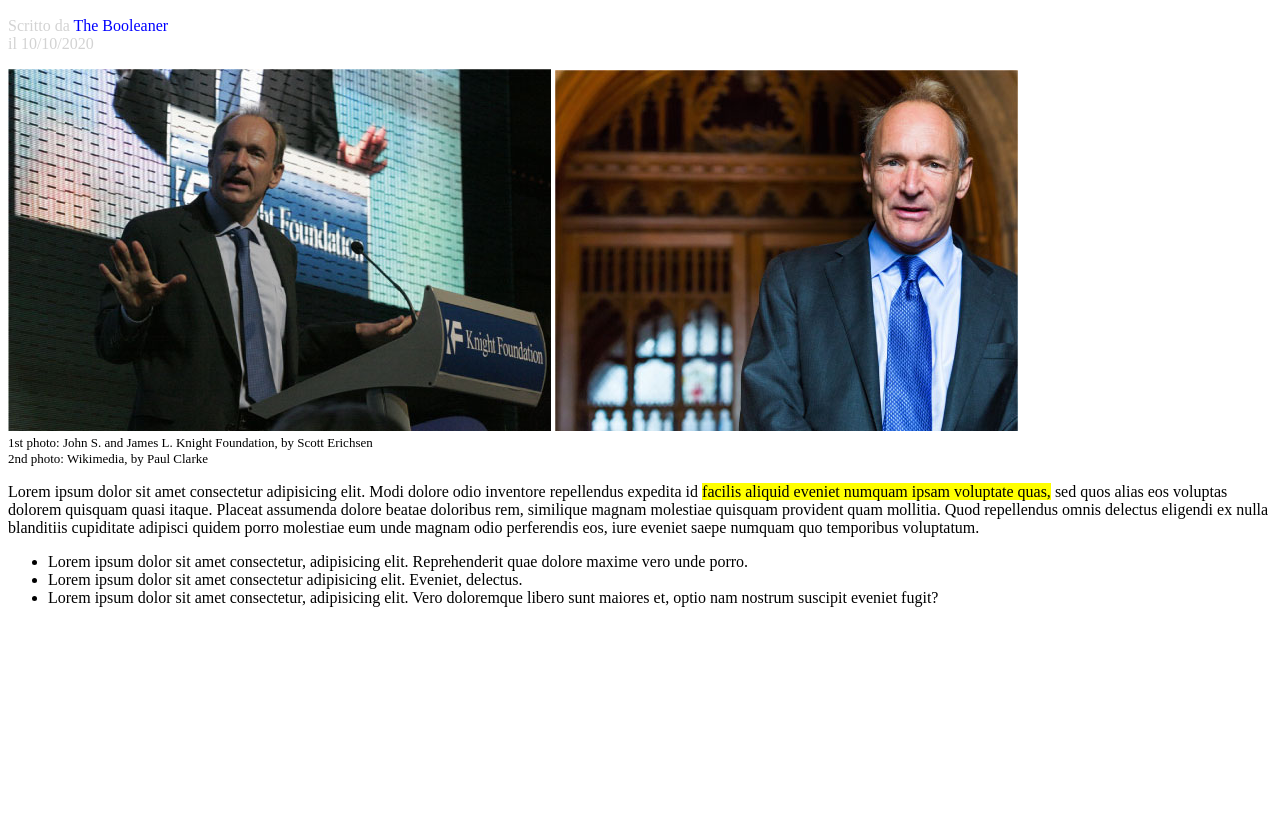
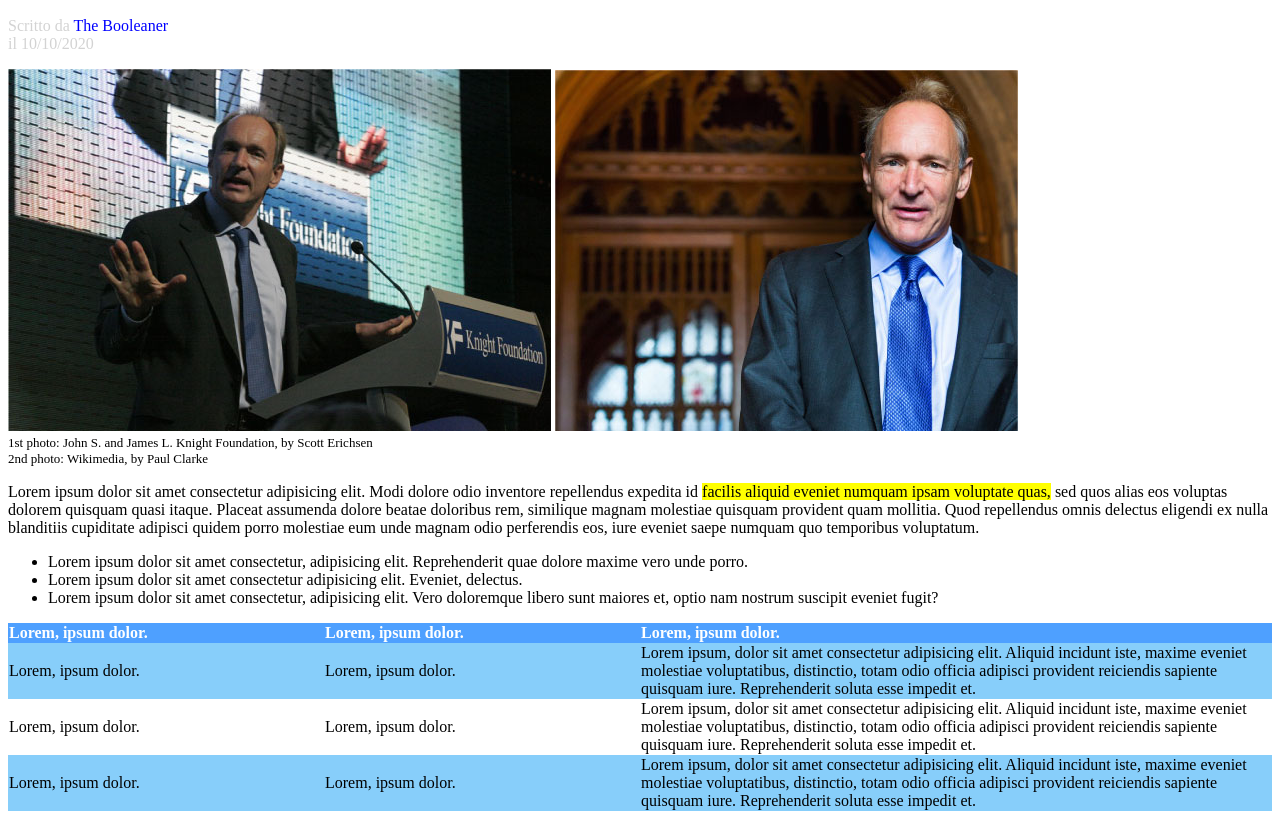
Before and after one commit to Lucaponz91/html-css-booleaner, a plain HTML site: page index.html in a window 1280 px wide. Shown: the part 110-929 px from the top of the page. Before the commit the page ends 800 px from the top, so only its background shows below. Drawn offline with Linux system fonts and the light colour scheme.

Commit message:
tabella finita

```diff
--- a/css/style.css
+++ b/css/style.css
@@ -25,3 +25,23 @@
 #evidenziatore {
     background-color: yellow;
 }
+
+table {
+    width: 100%;
+    border-spacing: 0px;
+    text-align: left;
+}
+
+th {
+    padding-right: 5%;
+    background-color: #4EA0FF;
+    color: white;
+}
+
+.thalf {
+    width: 25%;
+}
+
+.trblue {
+    background-color: lightskyblue;
+}
--- a/index.html
+++ b/index.html
@@ -37,7 +37,7 @@
         </section>
         <!-- Articolo -->
         <section id="Articolo">
-            <!-- testo,lista -->
+            <!-- testo,lista e tabella -->
             <p>Lorem ipsum dolor sit amet consectetur adipisicing elit. Modi dolore odio inventore repellendus expedita id <span id="evidenziatore">facilis aliquid eveniet numquam ipsam voluptate quas,</span>  sed quos alias eos voluptas dolorem quisquam quasi itaque. Placeat assumenda dolore beatae doloribus rem, similique magnam molestiae quisquam provident quam mollitia. Quod repellendus omnis delectus eligendi ex nulla blanditiis cupiditate adipisci quidem porro molestiae eum unde magnam odio perferendis eos, iure eveniet saepe numquam quo temporibus voluptatum.</p>
             <ul>
                 <li>Lorem ipsum dolor sit amet consectetur, adipisicing elit. Reprehenderit quae dolore maxime vero unde porro.</li>
@@ -45,7 +45,30 @@
                 <li>Lorem ipsum dolor sit amet consectetur, adipisicing elit. Vero doloremque libero sunt maiores et, optio nam nostrum suscipit eveniet fugit?</li>
             </ul>
             <table>
-
+                <thead>
+                    <tr>
+                        <th class="thalf">Lorem, ipsum dolor.</th>
+                        <th class="thalf">Lorem, ipsum dolor.</th>
+                        <th>Lorem, ipsum dolor.</th>
+                    </tr>
+                </thead>
+                <tbody>
+                    <tr class="trblue">
+                        <td class="thalf">Lorem, ipsum dolor.</td>
+                        <td class="thalf">Lorem, ipsum dolor.</td>
+                        <td class=>Lorem ipsum, dolor sit amet consectetur adipisicing elit. Aliquid incidunt iste, maxime eveniet molestiae voluptatibus, distinctio, totam odio officia adipisci provident reiciendis sapiente quisquam iure. Reprehenderit soluta esse impedit et.</td>
+                    </tr>
+                    <tr>
+                        <td class="thalf">Lorem, ipsum dolor.</td>
+                        <td class="thalf">Lorem, ipsum dolor.</td>
+                        <td class=>Lorem ipsum, dolor sit amet consectetur adipisicing elit. Aliquid incidunt iste, maxime eveniet molestiae voluptatibus, distinctio, totam odio officia adipisci provident reiciendis sapiente quisquam iure. Reprehenderit soluta esse impedit et.</td>
+                    </tr>
+                    <tr class="trblue">
+                        <td class="thalf">Lorem, ipsum dolor.</td>
+                        <td class="thalf">Lorem, ipsum dolor.</td>
+                        <td class=>Lorem ipsum, dolor sit amet consectetur adipisicing elit. Aliquid incidunt iste, maxime eveniet molestiae voluptatibus, distinctio, totam odio officia adipisci provident reiciendis sapiente quisquam iure. Reprehenderit soluta esse impedit et.</td>
+                    </tr>
+                </tbody>
             </table>
         </section>
     </main>
```
